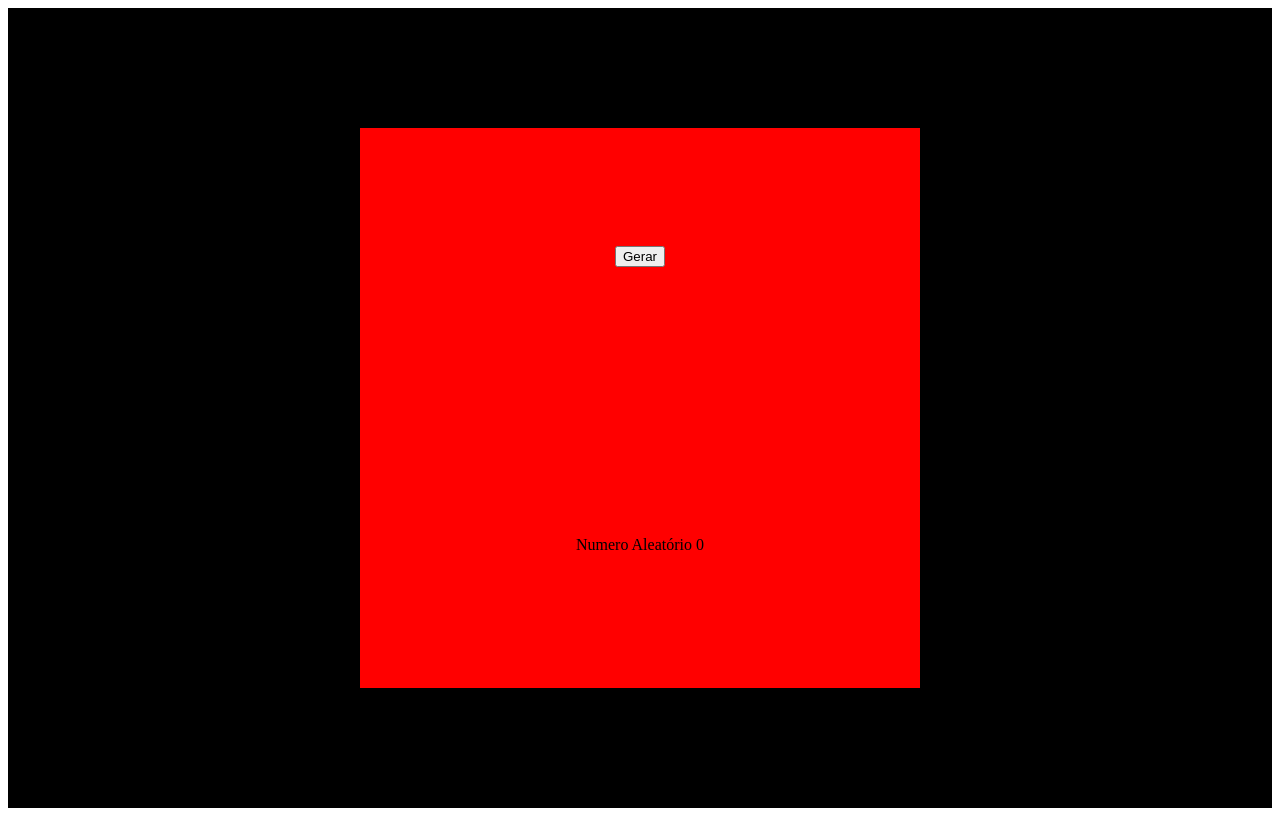
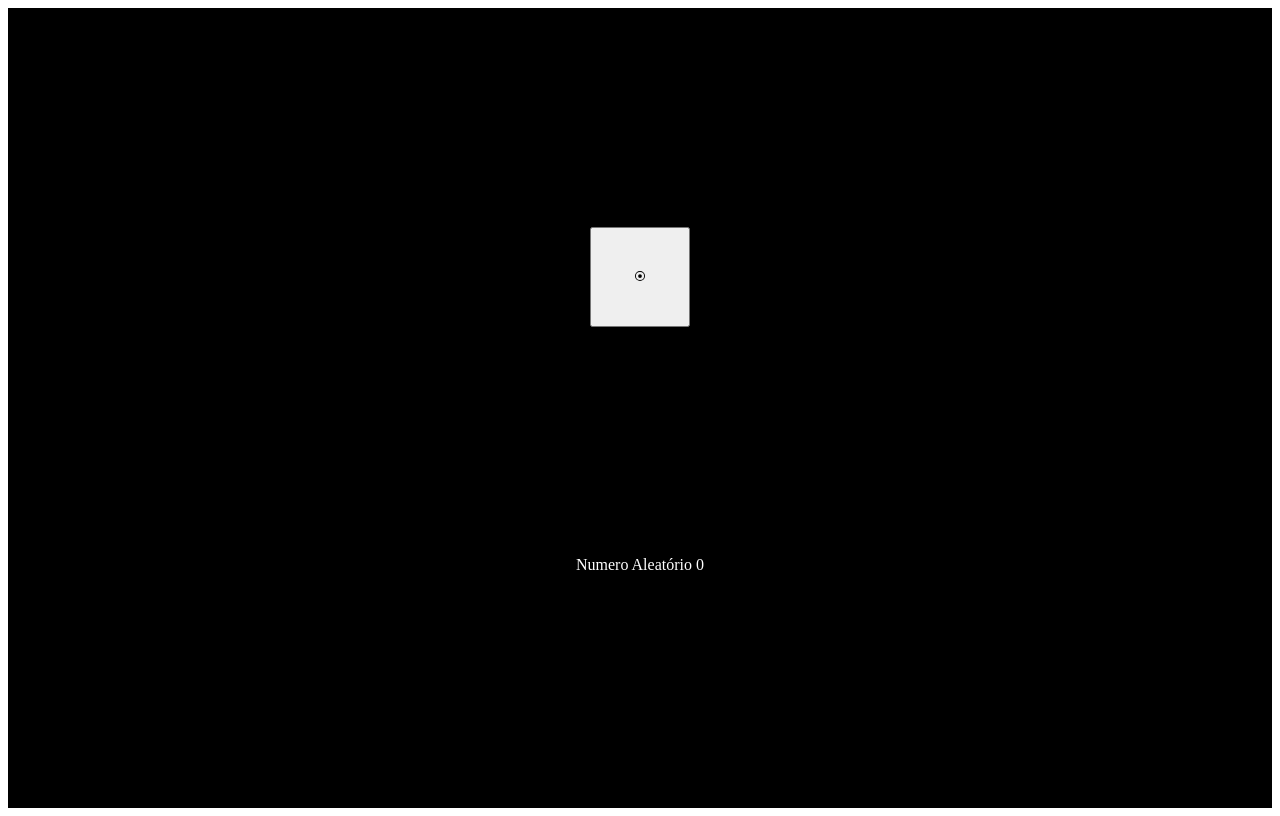
Before and after one commit to Hanzothe/deck, a React (Vite) app in the folder deck/: page / in a window 1280 px wide. Built offline with nearby package versions, Linux system fonts and the light colour scheme.

Commit message:
one more step

```diff
--- a/deck/src/App.jsx
+++ b/deck/src/App.jsx
@@ -16,9 +16,9 @@ function App() {
     <div className="App">
       <div id="container">
         <button id="gera" onClick={handleRandomNum}>
-          Gerar
+          <FontAwesomeIcon icon={faDotCircle} size="xs"></FontAwesomeIcon>
         </button>
-        <p>Numero Aleatório {randomNum}</p>
+        <p id="number">Numero Aleatório {randomNum}</p>
       </div>
     </div>
   );
--- a/deck/src/index.css
+++ b/deck/src/index.css
@@ -10,13 +10,13 @@
 #container {
   height: 35rem;
   width: 35rem;
-  background-color: red;
+  color:white;
   display:grid;
   place-items:center;
   gap:1rem;
 }
 
-#gera {
-
-
+#gera{
+  width: 100px;
+  height: 100px;
 }
```
